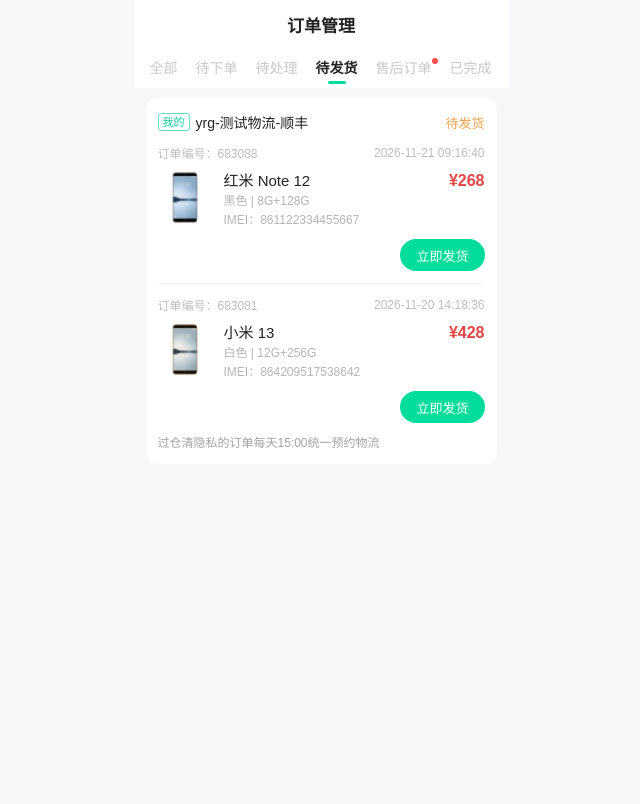
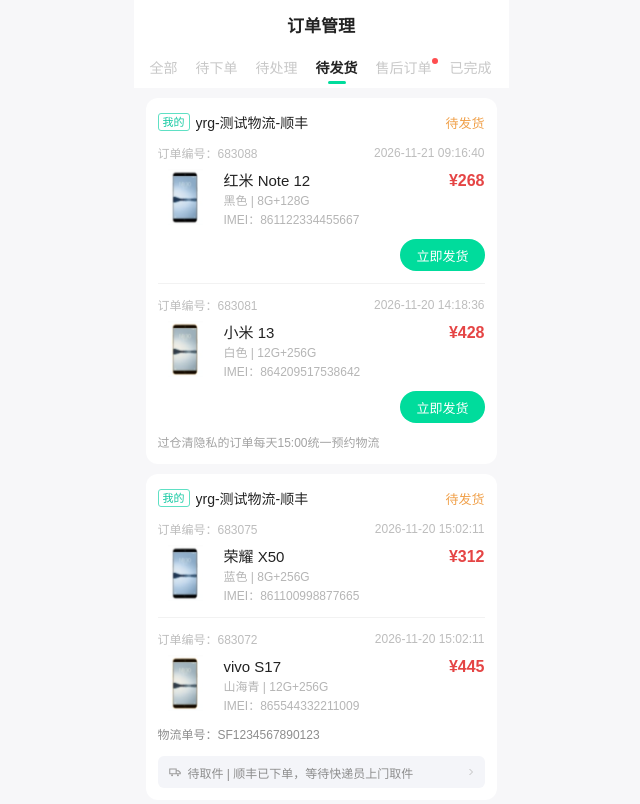
Before and after one commit to hlm2777476aa-cmd/order-packages, a plain HTML site: page index.html in a window 1280 px wide. Shown: the top 804 px of the page, without its empty margins (319-959 px from the left). Drawn offline with Linux system fonts and the light colour scheme.

Commit message:
Show waybill and tracking on pending-shipment with logistics order

```diff
--- a/index.html
+++ b/index.html
@@ -211,6 +211,12 @@
       text-overflow: ellipsis;
     }
     .logi svg { flex: none; }
+    .waybill {
+      margin-top: 12px;
+      font-size: 12px;
+      line-height: 17px;
+      color: #8D8D8D;
+    }
     .actions { display: flex; justify-content: flex-end; margin-top: 10px; }
     .ship {
       height: 32px;
@@ -325,6 +331,65 @@
           <div class="actions"><button class="ship">立即发货</button></div>
 
           <div class="hint">过仓清隐私的订单每天15:00统一预约物流</div>
+        </article>
+
+        <article class="card">
+          <div class="hd">
+            <div class="who">
+              <span class="tag">我的</span>
+              <span class="store">yrg-测试物流-顺丰</span>
+            </div>
+            <div class="side">
+              <span class="status wait">待发货</span>
+            </div>
+          </div>
+
+          <div class="meta">
+            <span>订单编号：683075</span>
+            <span>2026-11-20 15:02:11</span>
+          </div>
+          <div class="goods">
+            <img class="thumb phone" src="assets/phone.png" alt="" />
+            <div class="gbody">
+              <div class="grow">
+                <div class="name">荣耀 X50</div>
+                <div class="price">¥312</div>
+              </div>
+              <div class="spec">蓝色 | 8G+256G</div>
+              <div class="imei">IMEI：861100998877665</div>
+            </div>
+          </div>
+
+          <div class="split"></div>
+
+          <div class="meta">
+            <span>订单编号：683072</span>
+            <span>2026-11-20 15:02:11</span>
+          </div>
+          <div class="goods">
+            <img class="thumb phone" src="assets/phone-2.png" alt="" />
+            <div class="gbody">
+              <div class="grow">
+                <div class="name">vivo S17</div>
+                <div class="price">¥445</div>
+              </div>
+              <div class="spec">山海青 | 12G+256G</div>
+              <div class="imei">IMEI：865544332211009</div>
+            </div>
+          </div>
+
+          <div class="waybill">物流单号：SF1234567890123</div>
+          <div class="logi">
+            <svg width="14" height="14" viewBox="0 0 24 24" fill="none" stroke="#9A9A9A" stroke-width="1.8">
+              <path d="M3 7h11v8H3zM14 10h4l3 3v2h-7z"/>
+              <circle cx="7" cy="17.5" r="1.6" fill="#9A9A9A" stroke="none"/>
+              <circle cx="17" cy="17.5" r="1.6" fill="#9A9A9A" stroke="none"/>
+            </svg>
+            <span class="txt">待取件 | 顺丰已下单，等待快递员上门取件</span>
+            <svg width="12" height="12" viewBox="0 0 24 24" fill="none" stroke="#C0C0C0" stroke-width="2">
+              <path d="M9 6l6 6-6 6"/>
+            </svg>
+          </div>
         </article>
       </div>
       <div class="list" id="listAll" style="display:none">
```
